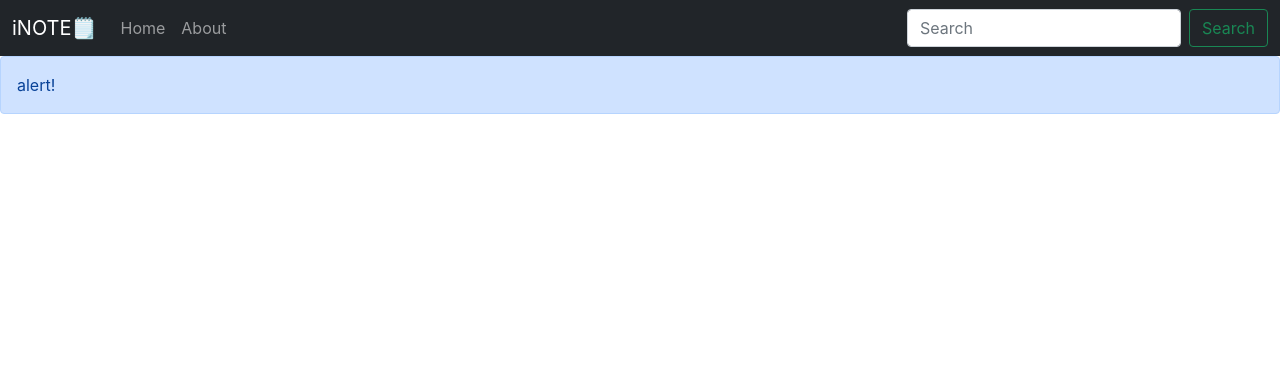
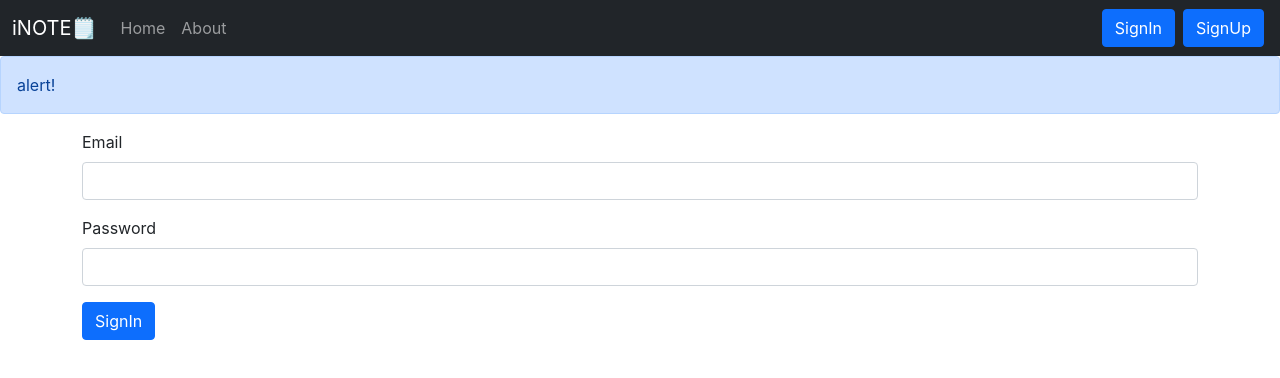
Before and after one commit to Monk-Codes/inote, a React (Create React App) app: page /SignIn in a window 1280 px wide. Shown: the top 378 px of the page. Built offline with nearby package versions, Linux system fonts and the light colour scheme.

Commit message:
SignIn check

```diff
--- a/src/App.js
+++ b/src/App.js
@@ -5,6 +5,8 @@ import { Home } from "./components/Home";
 import About from "./components/About";
 import NoteState from "./context/notes/NoteState";
 import Alert from "./components/Alert";
+import SignIn from "./components/SignIn";
+import SignUp from "./components/SignUp";
 
 function App() {
   return (
@@ -18,6 +20,8 @@ function App() {
               <Route exact path="/" element={<Home />} />
               <Route exact path="/Home" element={<Home />} />
               <Route exact path="/About" element={<About />} />
+              <Route exact path="/SignIn" element={<SignIn />} />
+              <Route exact path="/SignUp" element={<SignUp />} />
             </Routes>
           </div>
         </Router>
--- a/src/components/Navbar.js
+++ b/src/components/Navbar.js
@@ -7,9 +7,8 @@ const Navbar = () => {
   return (
     <nav className="navbar navbar-expand-lg navbar-dark bg-dark">
       <div className="container-fluid">
-        <Link className="navbar-brand" to="/">
-          iNOTE🗒️
-        </Link>
+        <Link className="navbar-brand" to="/">iNOTE🗒️</Link>
+
         <button
           className="navbar-toggler"
           type="button"
@@ -19,41 +18,27 @@ const Navbar = () => {
           aria-expanded="false"
           aria-label="Toggle navigation"
         >
-          <span className="navbar-toggler-icon"></span>
+        <span className="navbar-toggler-icon"></span>
         </button>
+
         <div className="collapse navbar-collapse" id="navbarSupportedContent">
           <ul className="navbar-nav me-auto mb-2 mb-lg-0">
             <li className="nav-item">
               <Link
-                className={`nav-link ${
-                  loc.pathname === "/Home" ? "active" : ""
-                }`}
-                to="/Home"
-              >
+                className={`nav-link ${loc.pathname === "/Home" ? "active" : ""}`} to="/Home">
                 Home
               </Link>
             </li>
             <li className="nav-item">
               <Link
-                className={`nav-link ${
-                  loc.pathname === "/About" ? "active" : ""
-                }`}
-                to="/About"
-              >
+                className={`nav-link ${loc.pathname === "/About" ? "active" : ""}`} to="/About">
                 About
               </Link>
             </li>
           </ul>
           <form className="d-flex">
-            <input
-              className="form-control me-2"
-              type="search"
-              placeholder="Search"
-              aria-label="Search"
-            />
-            <button className="btn btn-outline-success" type="submit">
-              Search
-            </button>
+          <Link className="btn btn-primary mx-1"to="/SignIn" role="button">SignIn</Link>
+          <Link className="btn btn-primary mx-1"to="/SignUp" role="button">SignUp</Link>
           </form>
         </div>
       </div>
--- a/src/components/Notes.js
+++ b/src/components/Notes.js
@@ -34,8 +34,8 @@ const Notes = () => {
     <>
       <AddNote />
       <button ref={ref} type="button" className="btn btn-primary d-none" data-bs-toggle="modal" data-bs-target="#exampleModal">
-        Launch demo modal
       </button>
+
       <div className="modal fade" id="exampleModal" tabIndex="-1" aria-labelledby="exampleModalLabel" aria-hidden="true">
         <div className="modal-dialog">
           <div className="modal-content">
@@ -43,6 +43,7 @@ const Notes = () => {
               <h5 className="modal-title" id="exampleModalLabel">Edit Note</h5>
               <button type="button" className="btn-close" data-bs-dismiss="modal" aria-label="Close"></button>
             </div>
+
             <div className="modal-body">
               <form className="my-3">
                 <div className="mb-3">
--- /dev/null
+++ b/src/components/SignIn.js
@@ -0,0 +1,54 @@
+import { useState } from "react"
+import React from 'react'
+import { useNavigate } from 'react-router-dom'
+
+const SignIn = () => {
+    const [credentials, setCredentials] = useState({ email: "", password: "" })
+    let navigate = useNavigate();
+
+    const handleSubmit = async (e) => {
+        e.preventDefault(); const response = await fetch("http://localhost:5000/api/auth/login", {
+            method: "POST",
+            headers: {
+                "Content-Type": "application/json"
+            },
+            body: JSON.stringify({ email: credentials.email, password: credentials.password })
+        });
+        const json = await response.json()
+        console.log(json);
+        if (json.success) {
+            // redirect & Save
+            localStorage.setItem('token', json.authtoken)
+            navigate("/")
+        }
+        else {
+            alert('Invalid Credentials')
+        }
+    }
+    const onChange = (e) => {
+        setCredentials({ ...credentials, [e.target.name]: e.target.value });
+    };
+    return (
+        <div>
+            <form onSubmit={handleSubmit}>
+
+                <div className="mb-3">
+                    <label htmlFor="email" className="form-label">Email</label>
+                    <input type="email" className="form-control" id="email" name="email" value={credentials.email} onChange={onChange} />
+                </div>
+
+                <div className="mb-3">
+                    <label htmlFor="password" className="form-label"> Password</label>
+                    <input type="password" className="form-control" id="password" name="password" value={credentials.password} onChange={onChange} />
+                </div>
+
+                <div className="mb-3">
+                    <button type="submit" className='btn btn-primary'>SignIn</button>
+                </div>
+
+            </form>
+        </div>
+    )
+}
+
+export default SignIn
--- /dev/null
+++ b/src/components/SignUp.js
@@ -0,0 +1,11 @@
+import React from 'react'
+
+const SignUp = () => {
+    return (
+        <div>
+            Sup
+        </div>
+    )
+}
+
+export default SignUp
```
Also changed, not shown: 1 other file (tests, documents, lock files or other folders).
